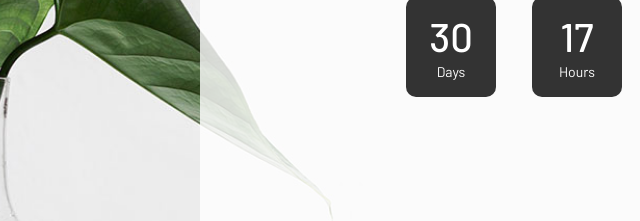
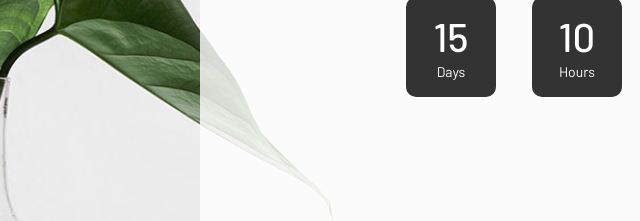
Before and after one commit to alexxsanya/victory-covenant, a plain HTML site: page index.html in a window 1280 px wide. Shown: the part 463-684 px from the top of the page, 0-640 px from the left. Drawn offline with Linux system fonts and the light colour scheme.

Commit message:
Update index.html

```diff
--- a/index.html
+++ b/index.html
@@ -96,8 +96,8 @@
 			/*Endtime must be > current time*/
 			endtimeYear: 0,
 			endtimeMonth: 0,
-			endtimeDate: 30,
-			endtimeHours: 18,
+			endtimeDate: 15,
+			endtimeHours: 11,
 			endtimeMinutes: 0,
 			endtimeSeconds: 0,
 			timeZone: ""
```
